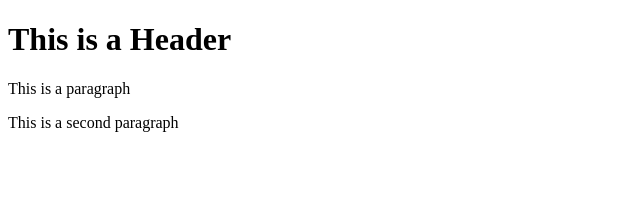
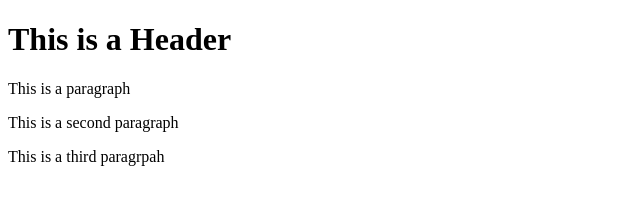
Before and after one commit to waqargithub/git-test, a website: page index.html in a window 1280 px wide. Shown: the whole page, without its empty margins (0-640 px from the left). Drawn offline with Linux system fonts and the light colour scheme.

Commit message:
Fourth commit.

```diff
--- a/index.html
+++ b/index.html
@@ -7,5 +7,6 @@
         <h1>This is a Header</h1>
         <p>This is a paragraph</p>
         <p>This is a second paragraph</p>
+        <p>This is a third paragrpah</p>
     </body>
 </html>
```
Also changed, not shown: package.json (added, +24 -0 lines), 2 other files.
